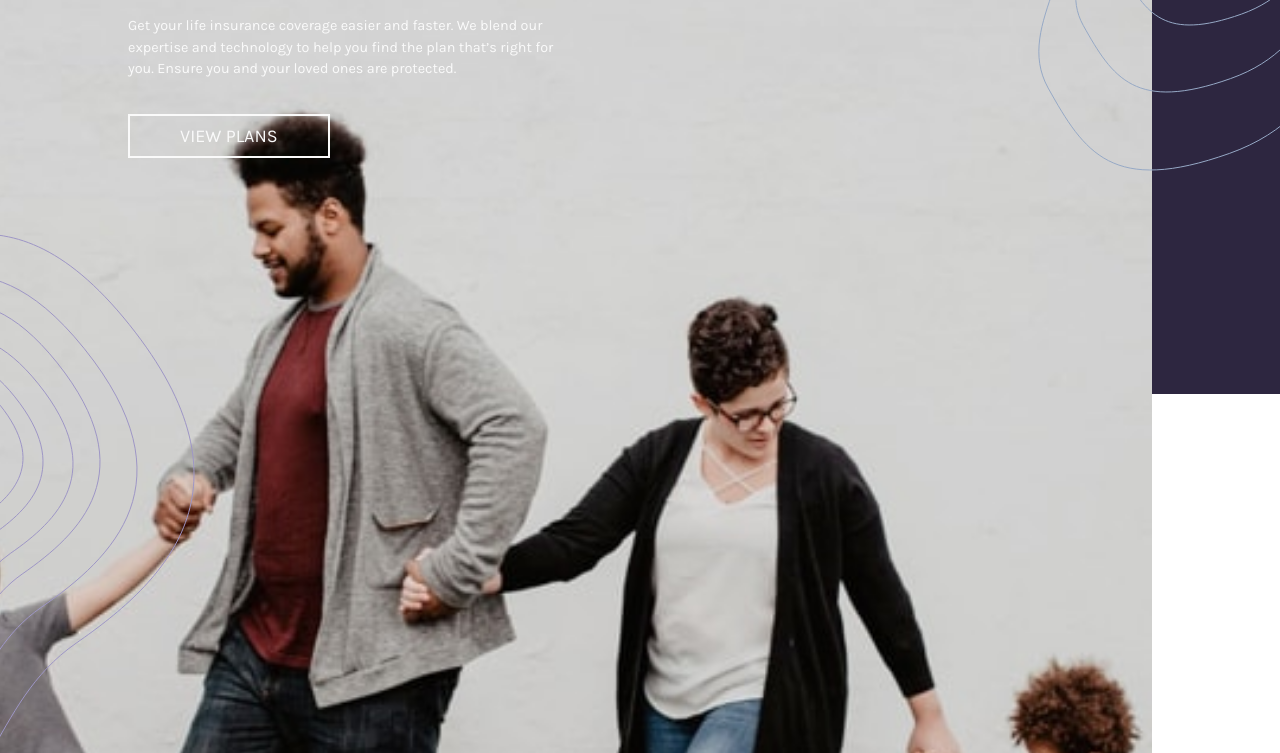
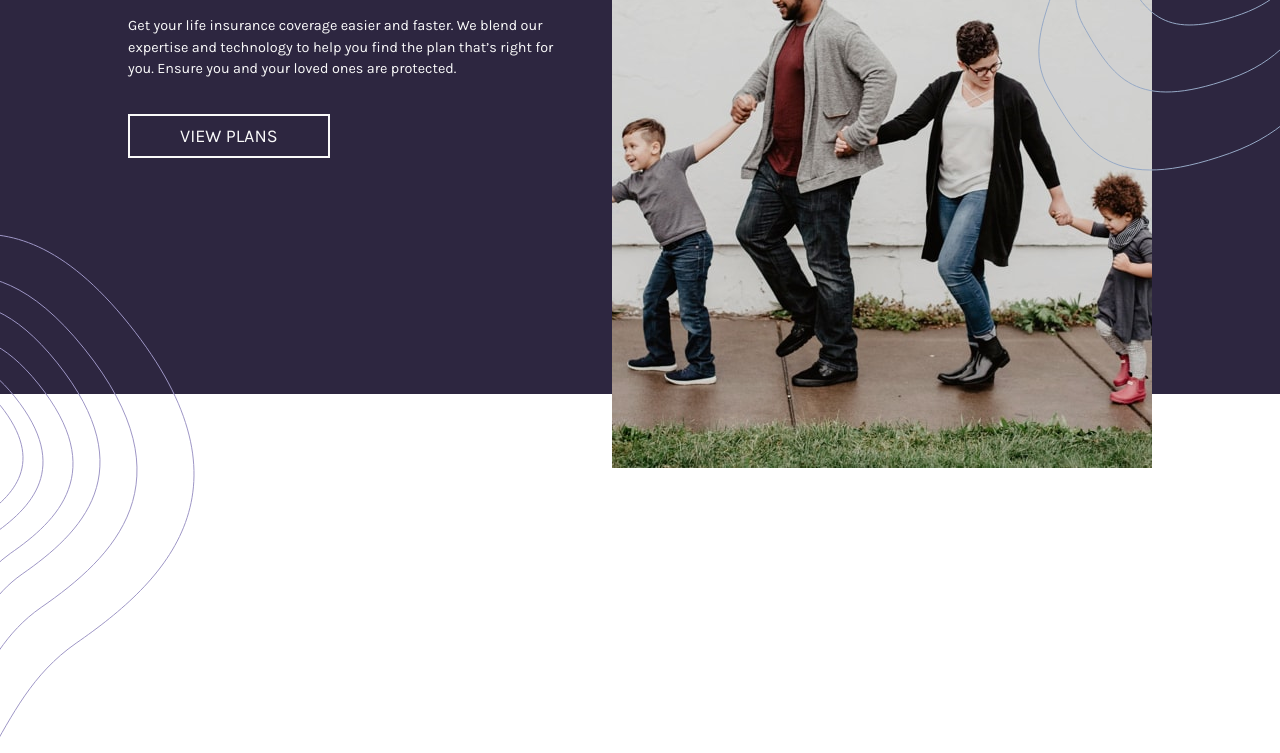
Before and after one commit to MarianaReis1/Insure, a plain HTML site: page index.html in a window 1280 px wide. Shown: the part 422-1175 px from the top of the page. Drawn offline with Linux system fonts and the light colour scheme.

Commit message:
fixing big image

```diff
--- a/styles/_desktopSmallMediaQuery.scss
+++ b/styles/_desktopSmallMediaQuery.scss
@@ -75,7 +75,7 @@
                 display: block;
                 right: 10%;
                 top: 25%;
-
+                width: 540px;
             }
 
             .introImageSmall {
--- a/styles/style.scss
+++ b/styles/style.scss
@@ -1,8 +1,6 @@
 @import './variablesAndMixins';
 
-
-// 2 @min-width 768px or 1000px for desktop with the new layout
-
+// All Media Queries are imported in the end of the file.
 
 // basic reset
 * {
```
Also changed, not shown: styles/style.css, 1 other file.
